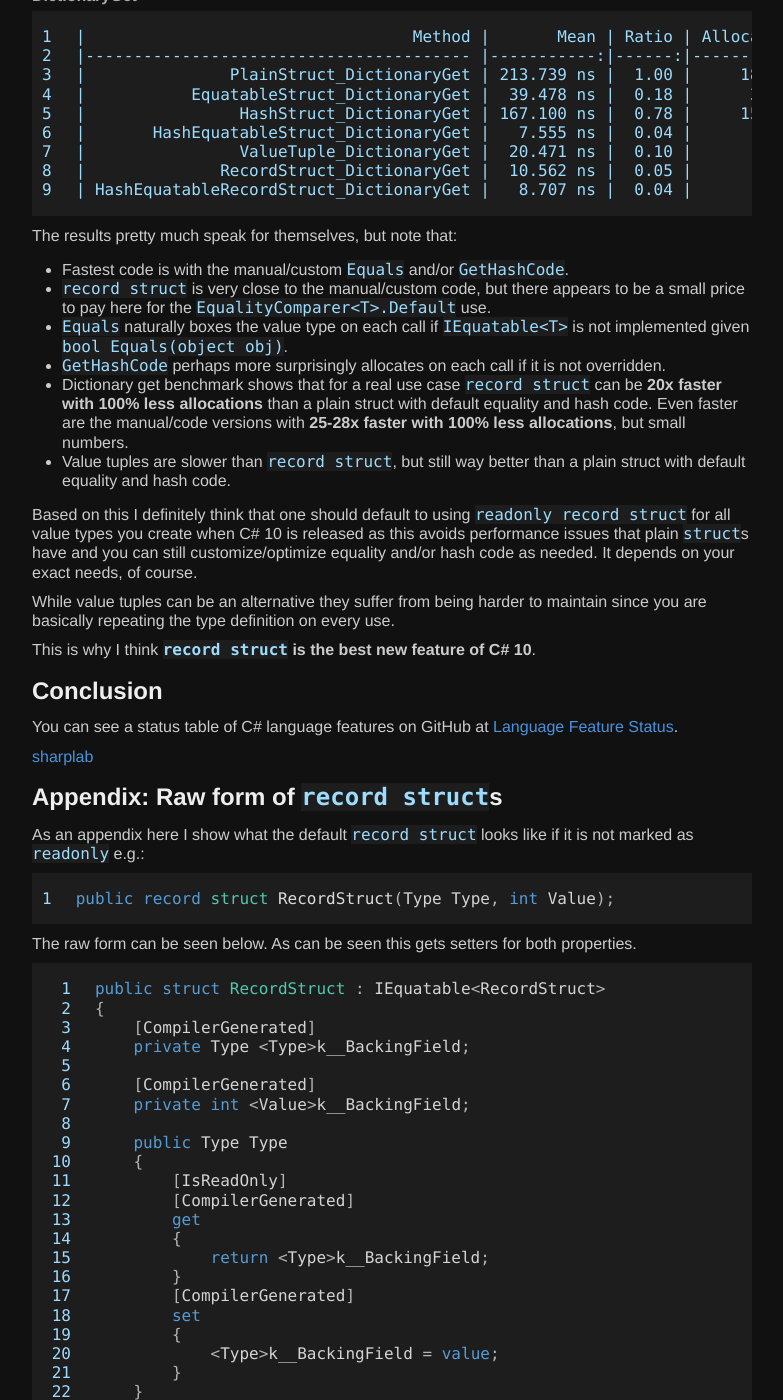
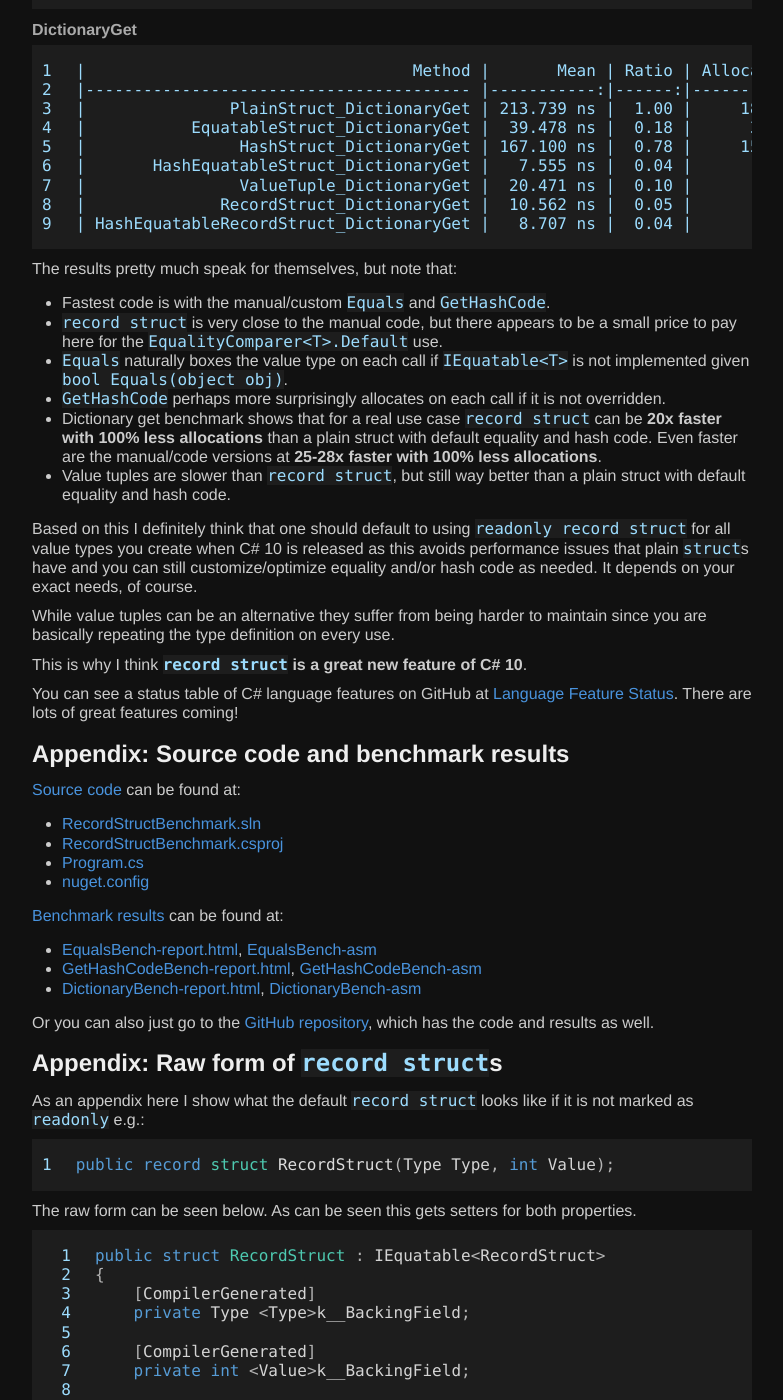
Before and after one commit to nietras/nietras.github.io, a Jekyll site: the page built from _posts/2021-06-14-csharp-10-record-struct.md, in a window 1280 px wide and 1400 px high, scrolled down 10647 px. Shown: the whole window, without its empty margins (248-1031 px from the left). Built offline with Jekyll 4.4.1, drawn with Linux system fonts in a browser that asks for light colours; some of the changed text lies outside the part shown.

Commit message:
final edits

````diff
--- a/_posts/2021-06-01-csharp-10-record-struct.md
+++ b/_posts/2021-06-14-csharp-10-record-struct.md
@@ -2,18 +2,21 @@
 layout: post
 title: C# 10 - `record struct` Deep Dive & Performance Implications
 ---
-In this blog post I will do a quick deep dive into the new
+In this blog post I will do a deep dive into
 [`record struct`](https://github.com/dotnet/csharplang/issues/4334)
 being introduced in the upcoming C# 10 and look at the performance implications
-of this in a specific context (**20x faster and 100% less allocations** than
-a plain `struct`). I will cover:
+of this in a specific context. I will cover:
 
  * Code generated for `record struct`
  * Importance of the generated code
  * Performance implications of default struct equality in C#
  * Setup project to use preview compiler via `Microsoft.Net.Compilers.Toolset` nuget package
  * Types and implementations covering different possibilities and common pitfalls
- * Benchmarks
+ * Benchmarks showing `record struct` can be **20x faster with 100% less allocations** than
+a plain `struct`
+
+Note: I use "struct" and "value type" interchangeably in this post, and refer
+to ordinary value types as "plain struct".
 
 ## `record struct`
 With `record struct` you can take a plain struct like
@@ -210,14 +213,14 @@ where I have selected the **C# Next: Record structs (22 Apr 2021)** compiler.
 
 To sum up the generated code for this `record struct` has:
  * Backing fields for properties
- * `get` and `init` for properties
+ * `get` and `init` for properties (if not `readonly` this would have `set` instead of `init`)
  * Constructor matching the properties
  * Custom overridden `ToString()` implementation based on `StringBuilder`
  * Implements `IEquality<RecordStruct>` as value based comparison
    based on `EqualityComparer<T>.Default`
  * Equality operators `!=` and `==` that forward to `IEquality<RecordStruct>.Equals`
  * Custom overridden `bool Equals(object obj)` that forwards to `IEquality<RecordStruct>.Equals`
- * Custom `GetHashCode()` with default decent hash combination
+ * Custom `GetHashCode()` with hash combination
    based on `EqualityComparer<T>.Default`
  * A `Deconstruct` method for easy deconstruction i.e. you can write
    ```csharp
@@ -292,7 +295,7 @@ The following key points can be summarized from the post:
  * If a struct does not provide `Equals` and `GetHashCode`,
    then the default versions of these methods from `System.ValueType` are used.
  * The default `GetHashCode` version just returns a hash code
-   of a first non-null field and “munges” it with a type id
+   of the first non-null field and “munges” it with a type id
    * If the first field is always the same, the default hash function
      returns the same value for all the elements. This effectively
      transforms a hash set into a linked list with O(N) for insertion
@@ -302,8 +305,8 @@ The following key points can be summarized from the post:
    if the optimized default version is not applied. This means they are very slow.
    * The optimized version will only be used, if the value type has no
      references and is properly packed (no padding between members).
-   * The optimized Equals is based on comparing bytes directly,
-     but for example `double` -0.0 and +0.0 are equal,
+   * The optimized `Equals` is based on comparing bytes directly,
+     but, for example, `double` -0.0 and +0.0 are equal,
      yet have different binary representations.
  * The default equality and hash code implementation for structs may easily
    cause a severe performance impact for your application.
@@ -346,7 +349,7 @@ where `nuget.config` is:
 </configuration>
 ```
 which contains the nuget feed and allows us to install the latest compilers toolset
-and hence our project file ends up as:
+and hence the project file `RecordStructBenchmark.csproj` ends up as:
 ```xml
 <Project Sdk="Microsoft.NET.Sdk">
   <PropertyGroup>
@@ -516,7 +519,7 @@ These are all relevant to the use of value types in hash containers e.g. `HashSe
 `Dictionary<TKey, TValue>` or similar. Which is where I often see the performance
 issues stemming from the `struct` defaults.
 
-To run the benchmarks on the console do:
+Benchmarks can be run on the console with:
 ```
 dotnet run -c Release -f net5.0 -- -m -d --runtimes netcoreapp50 --filter *
 ```
@@ -570,8 +573,8 @@ Runtime=.NET 5.0  Toolchain=netcoreapp50
 
 The results pretty much speak for themselves, but note that:
 
- * Fastest code is with the manual/custom `Equals` and/or `GetHashCode`.
- * `record struct` is very close to the manual/custom code, but there appears to
+ * Fastest code is with the manual/custom `Equals` and `GetHashCode`.
+ * `record struct` is very close to the manual code, but there appears to
    be a small price to pay here for the `EqualityComparer<T>.Default` use.
  * `Equals` naturally boxes the value type on each call if `IEquatable<T>` is
    not implemented given `bool Equals(object obj)`.
@@ -579,7 +582,7 @@ The results pretty much speak for themselves, but note that:
  * Dictionary get benchmark shows that for a real use case
    `record struct` can be **20x faster with 100% less allocations** than a plain struct
    with default equality and hash code. Even faster are the manual/code versions
-   with **25-28x faster with 100% less allocations**, but small numbers.
+   at **25-28x faster with 100% less allocations**.
  * Value tuples are slower than `record struct`, but still way better
    than a plain struct with default equality and hash code.
 
@@ -592,21 +595,32 @@ It depends on your exact needs, of course.
 While value tuples can be an alternative they suffer from being harder to
 maintain since you are basically repeating the type definition on every use.
 
-This is why I think **`record struct` is the best new feature of C# 10**.
+This is why I think **`record struct` is a great new feature of C# 10**.
+
+You can see a status table of C# language features on GitHub at
+[Language Feature Status](https://github.com/dotnet/roslyn/blob/master/docs/Language%20Feature%20Status.md).
+There are lots of great features coming!
 
 
 
-## Conclusion
+## Appendix: Source code and benchmark results
+[Source code]({{ site.baseurl }}/images/2021-06-csharp-10-record-struct/) can be found at:
+ * [RecordStructBenchmark.sln]({{ site.baseurl }}/images/2021-06-csharp-10-record-struct/RecordStructBenchmark.sln)
+ * [RecordStructBenchmark.csproj]({{ site.baseurl }}/images/2021-06-csharp-10-record-struct/RecordStructBenchmark.csproj)
+ * [Program.cs]({{ site.baseurl }}/images/2021-06-csharp-10-record-struct/Program.cs)
+ * [nuget.config]({{ site.baseurl }}/images/2021-06-csharp-10-record-struct/nuget.config)
 
+[Benchmark results]({{ site.baseurl }}/images/2021-06-csharp-10-record-struct/BenchmarkDotNet.Artifacts/results/)
+ can be found at:
+ * [EqualsBench-report.html]({{ site.baseurl }}/images/2021-06-csharp-10-record-struct/BenchmarkDotNet.Artifacts/results/EqualsBench-report.html),
+   [EqualsBench-asm]({{ site.baseurl }}/images/2021-06-csharp-10-record-struct/BenchmarkDotNet.Artifacts/results/EqualsBench-asm)
+ * [GetHashCodeBench-report.html]({{ site.baseurl }}/images/2021-06-csharp-10-record-struct/BenchmarkDotNet.Artifacts/results/GetHashCodeBench-report.html),
+   [GetHashCodeBench-asm]({{ site.baseurl }}/images/2021-06-csharp-10-record-struct/BenchmarkDotNet.Artifacts/results/GetHashCodeBench-asm)
+ * [DictionaryBench-report.html]({{ site.baseurl }}/images/2021-06-csharp-10-record-struct/BenchmarkDotNet.Artifacts/results/DictionaryBench-report.html),
+   [DictionaryBench-asm]({{ site.baseurl }}/images/2021-06-csharp-10-record-struct/BenchmarkDotNet.Artifacts/results/DictionaryBench-asm)
 
-
-You can see a status table of C# language features on GitHub at
-[Language Feature Status](https://github.com/dotnet/roslyn/blob/master/docs/Language%20Feature%20Status.md).
-
-
-
-
-[sharplab](https://sharplab.io/#v2:EYLgZgpghgLgrgJwgZwLRIMYHsEBNXIwJwYzIA+AAgEwCMAsAFBMBuUCABAshwLwcA7CAHcOAJQjY8AZSIkYAChgBPAA4QsYBZVoAGAJQAaDgBZq+gNxMdATgXdLTawGYuknLg6Fipce5lypAoAKmoQHKHqxgCWAjAcAGpQADZwEI6MQA===)
+Or you can also just go to the [GitHub repository](https://github.com/nietras/nietras.github.io),
+which has the code and results as well.
 
 
 ## Appendix: Raw form of `record struct`s
@@ -729,10 +743,11 @@ public struct RecordStruct : IEquatable<RecordStruct>
 }
 ```
 
-TODO RENAME
+Below you can also find the `record struct` which implements `IEquatable<T>` and
+overrides `GetHashCode`. These simply replace the otherwise generated versions.
 ```csharp
 [IsReadOnly]
-public struct CustomRecordStruct : IEquatable<CustomRecordStruct>
+public struct HashEquatableRecordStruct : IEquatable<HashEquatableRecordStruct>
 {
     [CompilerGenerated]
     private readonly Type <Type>k__BackingField;
````
Also changed, not shown: other parts of _posts/2021-06-14-csharp-10-record-struct.md (+15 -15 lines), _posts/2021-06-14-Microsoft-build-2021.md (renamed from _posts/2021-06-01-Microsoft-build-2021.md, +65 -55 lines), images/2021-06-Microsoft-build-2021/application-development-with-scott-hanselman.png, images/2021-06-Microsoft-build-2021/dotnet-maui-random-color-trick.png, 1 other file.
